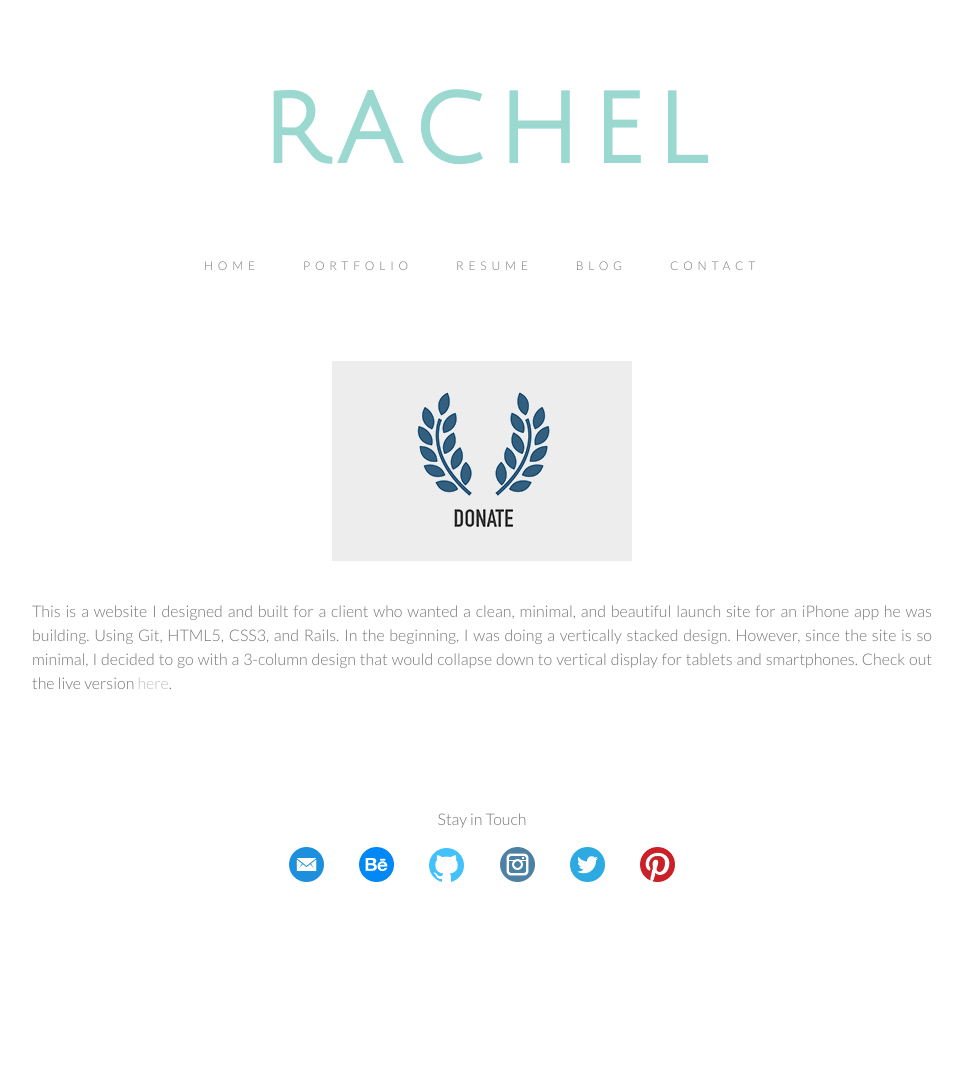
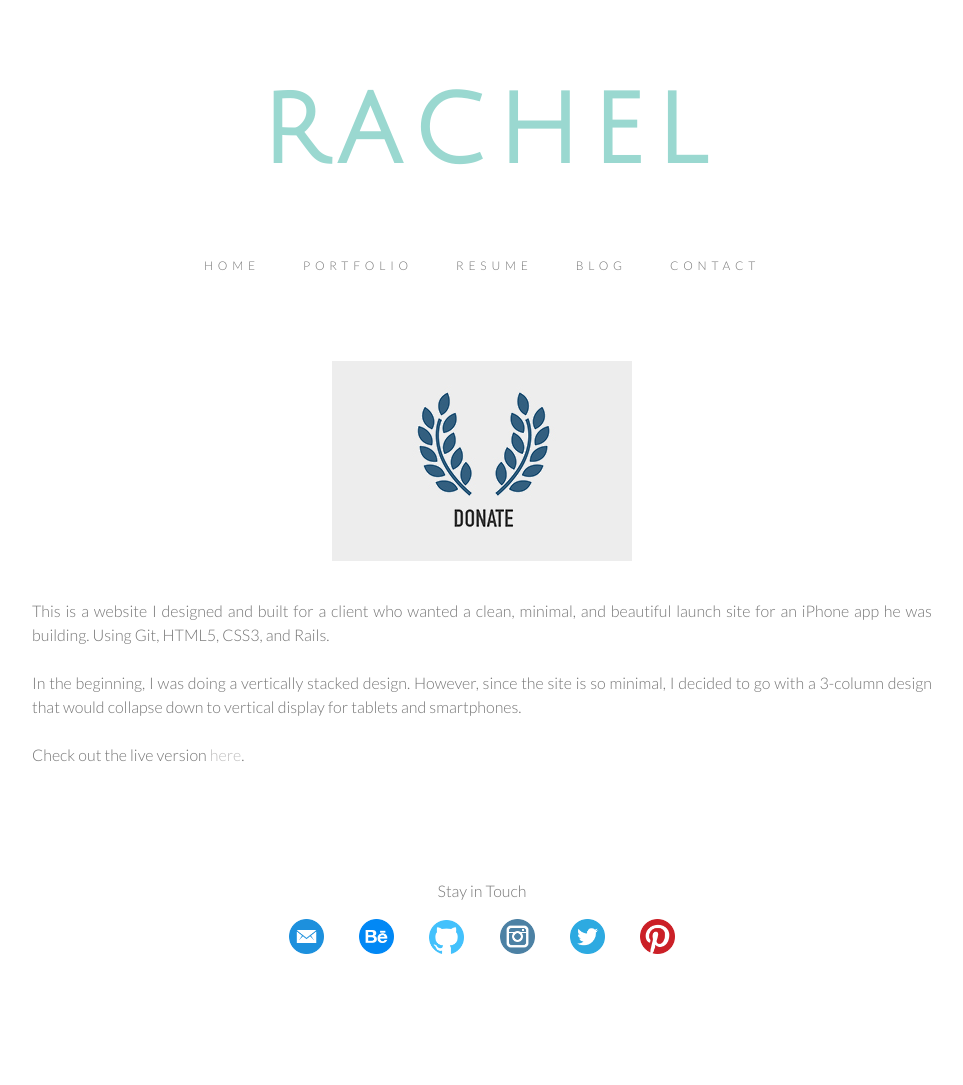
Before and after one commit to rachellee/resume, a Jekyll site: the page built from portfolio/donateapp/index.html, in a window 1280 px wide. Shown: the whole page, without its empty margins (158-1121 px from the left). Built offline with Jekyll 4.4.1, drawn with Linux system fonts in a browser that asks for light colours; nearby versions of some CDN libraries; some web fonts are replaced; before the commit the page ends 1013 px from its top, so only the background shows below that.

Commit message:
portfolio descrip

```diff
--- a/portfolio/donateapp/index.html
+++ b/portfolio/donateapp/index.html
@@ -4,11 +4,12 @@ title: Rachel Lee's Portfolio - Donate.app
 ---
 
 <div class ="portfolio_container">
-	<center><a href="http://www.donateapp.co" target="blank"><img src="/images/donate.jpg" class="projects" alt="Donate Project"></a></center>
+	<center><a href="http://www.donateapp.co" target="_blank"><img src="/images/donate.jpg" class="projects" alt="Donate Project"></a></center>
 	<BR>
 	<div class="post_content">
-		This is a website I designed and built for a client who wanted a clean, minimal, and beautiful launch site for an iPhone app he was building. Using Git, HTML5, CSS3, and Rails.
+		This is a website I designed and built for a client who wanted a clean, minimal, and beautiful launch site for an iPhone app he was building. Using Git, HTML5, CSS3, and Rails.<BR><BR>
 
-		In the beginning, I was doing a vertically stacked design. However, since the site is so minimal, I decided to go with a 3-column design that would collapse down to vertical display for tablets and smartphones.
+		In the beginning, I was doing a vertically stacked design. However, since the site is so minimal, I decided to go with a 3-column design that would collapse down to vertical display for tablets and smartphones.<BR><BR>
+
 		Check out the live version <a href="http://www.donateapp.co" target="blank">here</a>.
 	</div>
--- a/portfolio/doodogs/index.html
+++ b/portfolio/doodogs/index.html
@@ -11,7 +11,7 @@ title: Rachel Lee's Portfolio - DooDogs.com
 
 		First, looking at her original site, I looked at the links and the information given and determined the best way to present it in an intuitive manner. Then, I determined the persona of someone who would be interested in her product and concluded it would be a dog owner in their 20s-40s, who is interested in environmentally-friendly products, and enjoys taking their dog on runs, to the dog park, and on outdoor romps. Based on this persona and the product itself I created 3 iterations for her using three different colors: forest green, textured beige, and this one. This was her favorite. I then built a responsive website that looks as wonderful on mobile as it does on desktop. In order to allow for seamless integration with Etsy, she asked me to incorporate the Etsy Widget, which unfortunately is not responsive, but it is the best way for customers to make a purchase with fewer clicks. To add a little bit of delight, I renamed the bags to dog-breed related names such as "Greyhound" for grey, "Purpillon" for purple, and "Red Rover" for red.<BR><BR>
 
-		In addition to the website, I also did a photoshoot for her at Greenlake and a nearby dog park to capture some photos with the doggy bags in action and designed a business card for her.
+		In addition to the website, I also did a photoshoot for her at Greenlake and a nearby dog park to capture some photos with the doggy bags in action and designed a business card for her.<BR><BR>
 
 		She makes dog bag holders that fits any type/size of bags and can attach to the leash. It was an invention born out of necessity and it's the most durable dog bag holder out there, while being fun and whimsical with many different color combinations. She's been working on this for the past two years (in addition to school and work) and has done a ton of r&d on. Check out her product <a href="http://www.doodogs.com">here</a>!
 	</div>
```
